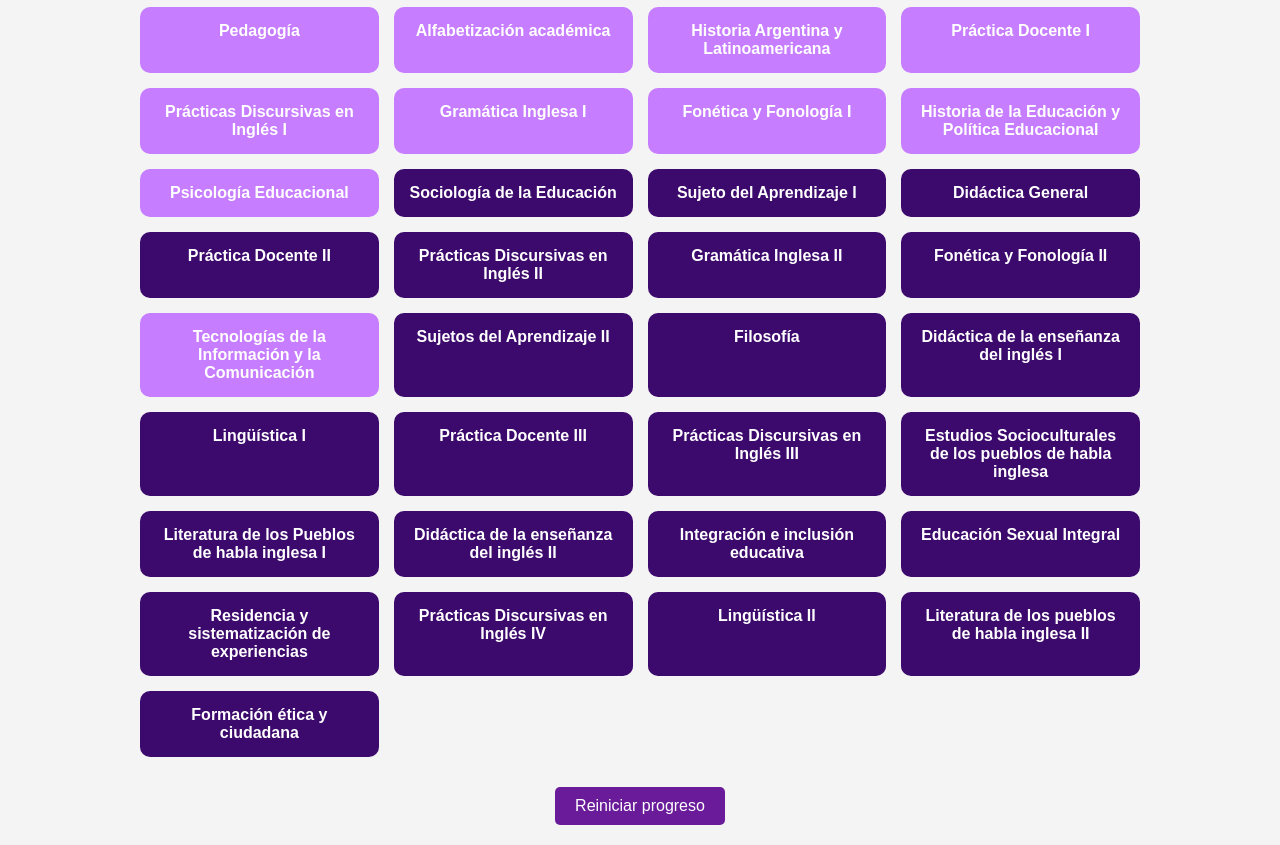
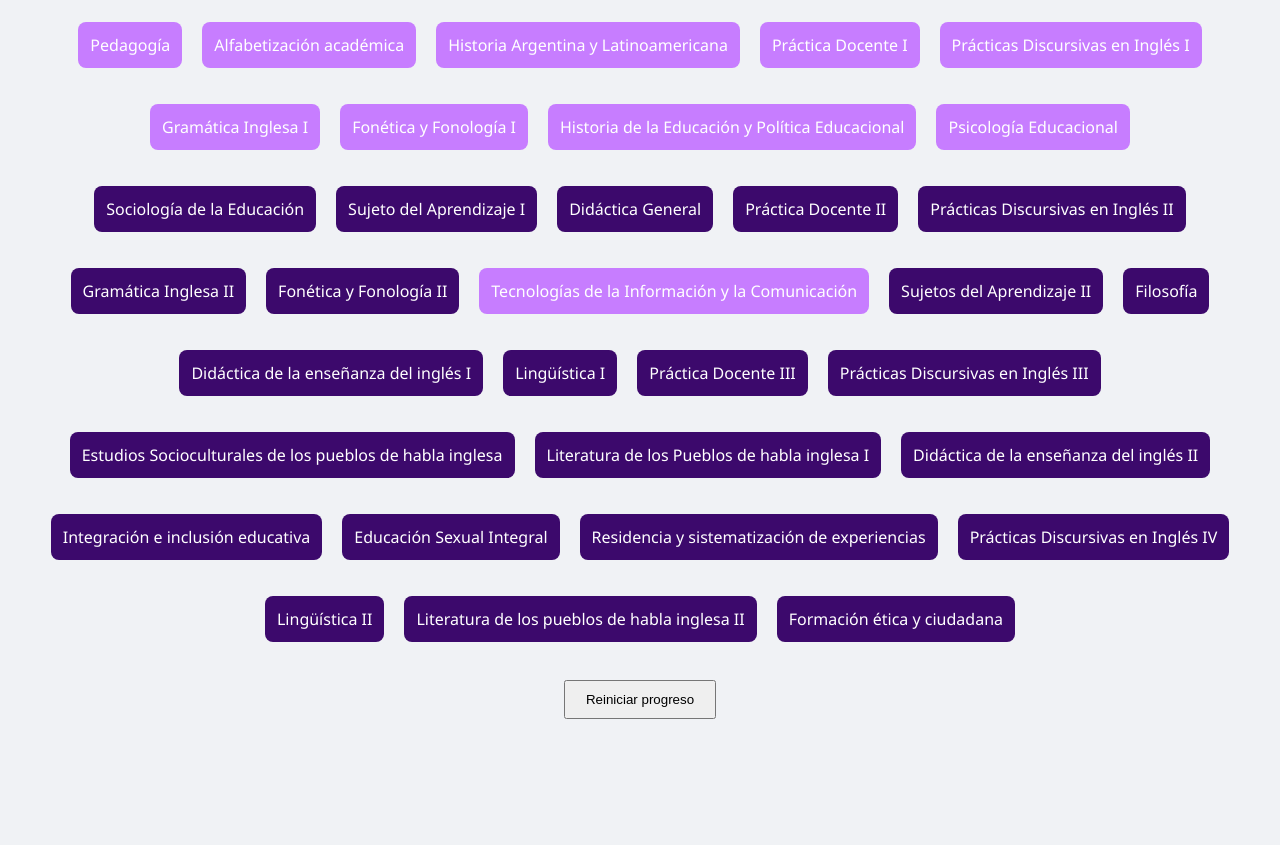
Before and after one commit to mxrinana/PI, a plain HTML site: page index.html in a window 1280 px wide. Shown: the part 93-938 px from the top of the page. After the commit the page ends 832 px from the top, so only its background shows below. Drawn offline with Linux system fonts and the light colour scheme.

Commit message:
Update style.css

```diff
--- a/style.css
+++ b/style.css
@@ -1,64 +1,71 @@
-
 body {
-    font-family: Arial, sans-serif;
-    background: #f4f4f4;
+    font-family: 'Segoe UI', Tahoma, Geneva, Verdana, sans-serif;
+    background: #f0f2f5;
     margin: 0;
     padding: 0;
 }
 
 .container {
-    max-width: 1000px;
+    max-width: 1200px;
     margin: 0 auto;
     padding: 20px;
     text-align: center;
 }
 
+h1 {
+    margin-bottom: 30px;
+    font-size: 28px;
+    color: #3c096c;
+}
+
 .grid {
-    display: grid;
-    grid-template-columns: repeat(auto-fit, minmax(200px, 1fr));
-    gap: 15px;
-    margin-top: 20px;
+    display: flex;
+    flex-wrap: wrap;
+    gap: 20px;
+    justify-content: center;
+}
+
+.semester-column {
+    background-color: #ffffff;
+    padding: 15px;
+    border-radius: 15px;
+    box-shadow: 0 4px 10px rgba(0, 0, 0, 0.1);
+    flex: 1 1 200px;
+    min-width: 220px;
+}
+
+.semester-column h2 {
+    font-size: 18px;
+    color: #6a1b9a;
+    margin-bottom: 10px;
 }
 
 .subject {
-    padding: 15px;
-    border-radius: 10px;
-    color: white;
-    font-weight: bold;
-    transition: background-color 0.3s ease, text-decoration 0.3s ease;
+    padding: 12px;
+    margin: 8px 0;
+    border-radius: 8px;
+    font-weight: 500;
+    transition: all 0.3s ease;
     cursor: pointer;
 }
 
 .blocked {
     background-color: #3C096C;
+    color: white;
 }
 
 .unlocked {
     background-color: #C77DFF;
+    color: white;
 }
 
 .completed {
     background-color: #EBC9FF;
+    color: #333;
     text-decoration: line-through;
 }
 
 .reset-button {
     margin-top: 30px;
     padding: 10px 20px;
-    font-size: 16px;
-    background-color: #6a1b9a;
-    color: white;
-    border: none;
-    border-radius: 5px;
-    cursor: pointer;
-}
-
-.reset-button:hover {
-    background-color: #4a148c;
-}
-
-@media (max-width: 600px) {
-    .grid {
-        grid-template-columns: repeat(auto-fit, minmax(150px, 1fr));
-    }
-}
+    font-si
```
